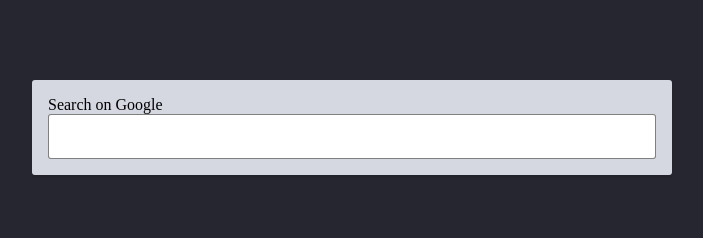
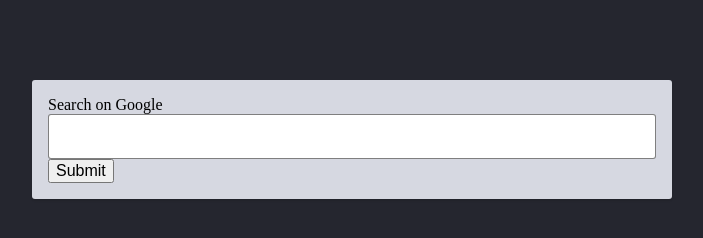
Before and after one commit to coyboy55/HTML-CSS-git, a website: page week-3/21-buttons/index.html in a window 1280 px wide. Shown: the whole page, without its empty margins (288-991 px from the left). Drawn offline with Linux system fonts and the light colour scheme.

Commit message:
complete-21-html

```diff
--- a/week-3/21-buttons/index.html
+++ b/week-3/21-buttons/index.html
@@ -14,7 +14,7 @@
         <form method="GET" action="https://www.google.com/search">
           <label for="search-input">Search on Google</label>
           <input type="text" name="q" id="search-input" />
-          <!-- Add a submit button here -->
+          <input type="submit" text="search"/>
         </form>
       </main>
     </div>
```
